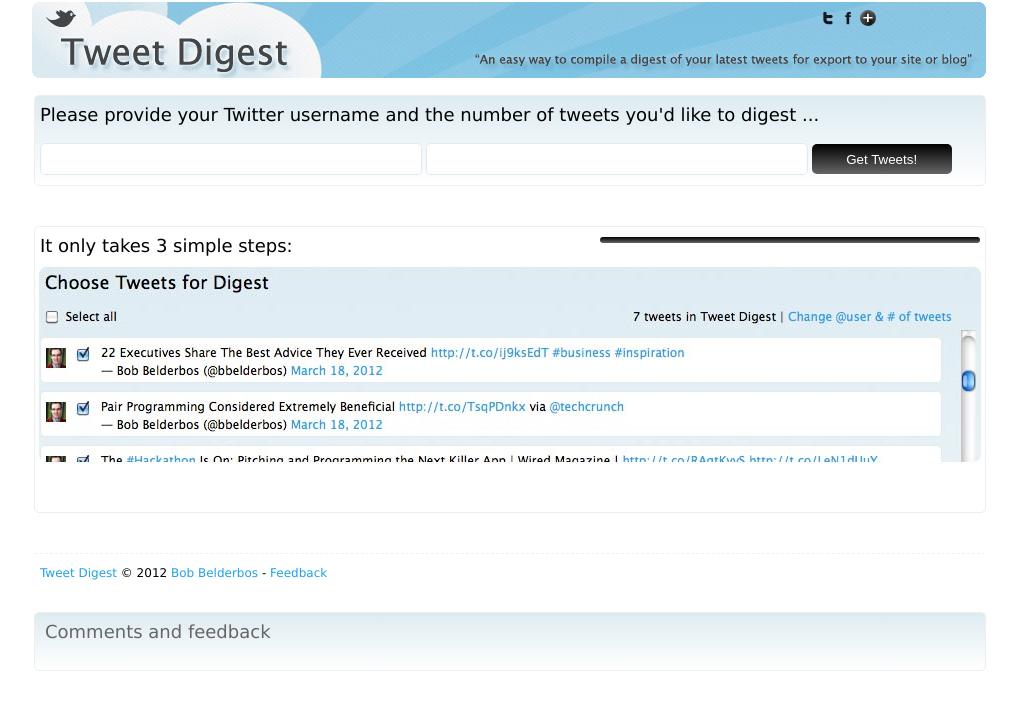
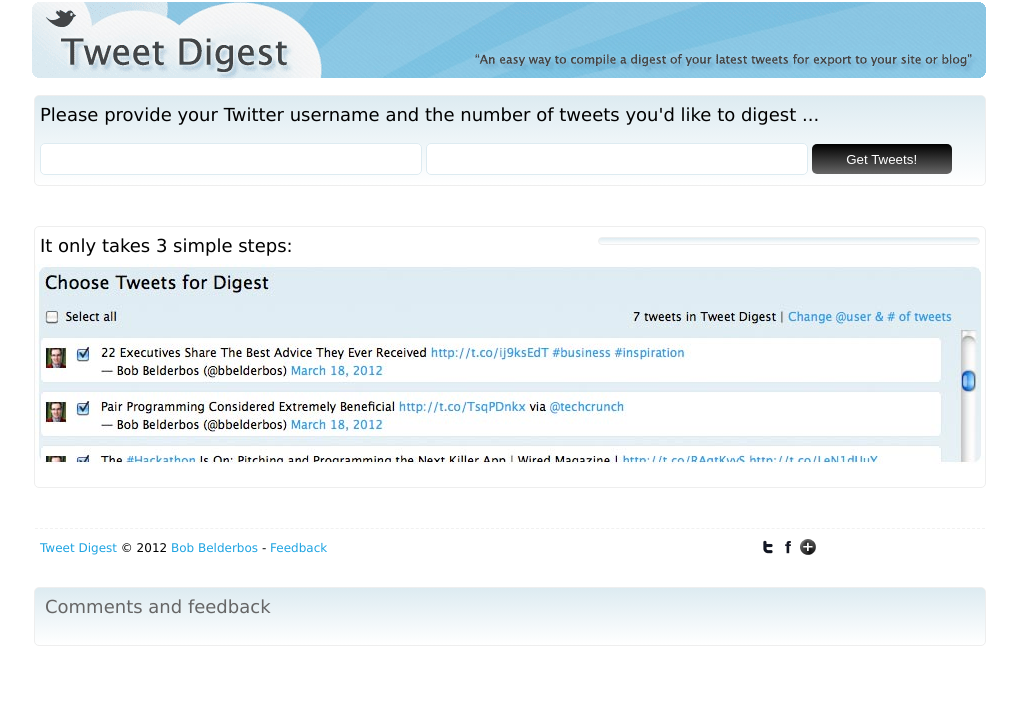
Before and after one commit to bbelderbos/Tweet-Digest, a PHP site: page / in a window 1280 px wide. Shown: the top 710 px of the page, without its empty margins (130-1147 px from the left). Run offline with PHP 8.4, Linux system fonts and the light colour scheme; some libraries are stand-ins or nearby versions.

Commit message:
delay slideshow 4 sec, share buttons at the bottom, gradient change in slideshow

```diff
--- a/css/style.css
+++ b/css/style.css
@@ -14,14 +14,13 @@
 #title {
   float: right;
   width: 364px;
-  color: #fff;
-  background-color: #666;
+  background-color: #666666;
   font-size: 1em;
   padding: 3px 8px;
   margin: 10px 5px;
 }
 h2#fbHeader {
-  color: #666;
+  color: #666666;
   padding: 0px 5px;
 }
 a {
@@ -55,19 +54,19 @@
   width: 140px;
   border: none;
 }
-.submit, #title {
-  background: #000; /* Old browsers */
-	background: -moz-linear-gradient(top,  #000 0%, #666 100%); /* FF3.6+ */
-	background: -webkit-gradient(linear, left top, left bottom, color-stop(0%,#000), color-stop(100%,#666)); /* Chrome,Safari4+ */
-	background: -webkit-linear-gradient(top, #000 0%,#666 100%); /* Chrome10+,Safari5.1+ */
-	background: -o-linear-gradient(top,  #000 0%,#666 100%); /* Opera 11.10+ */
-	background: -ms-linear-gradient(top, #000 0%,#666 100%); /* IE10+ */
-	background: linear-gradient(top, #000 0%,#666 100%); /* W3C */
-	filter: progid:DXImageTransform.Microsoft.gradient( startColorstr='#000', endColorstr='#666',GradientType=0 ); /* IE6-9 */
+.submit {
+  background: #000000; /* Old browsers */
+	background: -moz-linear-gradient(top,  #000000 0%, #666666 100%); /* FF3.6+ */
+	background: -webkit-gradient(linear, left top, left bottom, color-stop(0%,#000000), color-stop(100%,#666666)); /* Chrome,Safari4+ */
+	background: -webkit-linear-gradient(top, #000000 0%,#666666 100%); /* Chrome10+,Safari5.1+ */
+	background: -o-linear-gradient(top,  #000000 0%,#666666 100%); /* Opera 11.10+ */
+	background: -ms-linear-gradient(top, #000000 0%,#666666 100%); /* IE10+ */
+	background: linear-gradient(top, #000000 0%,#666666 100%); /* W3C */
+	filter: progid:DXImageTransform.Microsoft.gradient( startColorstr='#000000', endColorstr='#666666',GradientType=0 ); /* IE6-9 */
 }
 
 .submit:hover {
-  color: #000;
+  color: #000000;
   background-color: #ccc;
 }
 
@@ -76,7 +75,7 @@
   width: 950px;
 }
 
-#twitter, #feedback {
+#twitter, #feedback, #title {
   overflow: hidden;
   border: 1px solid #eee;
 	background: #ddebf1; /* Old browsers */
@@ -137,13 +136,13 @@
 
 .defaultText {/*font-family: Georgia;*/ color: #999;}
 .defaultTextActive { color: #a1a1a1; font-style: italic; }
-#feedback {width: 940px; padding: 5px; margin: 20px auto;}
+#feedback { clear: both; width: 940px; padding: 5px; margin: 20px auto;}
 #fbcomments {float: left; margin-top: 20px;  }
 #twcomment {float: right; margin: 0 5px; }
 
 #slideshowWrapper {
   border: 1px solid #eee;
-  width: 950px; height: 285px;
+  width: 950px; height: 260px;
   clear: both; margin: 40px auto;
 }
 #slideshow {
@@ -154,6 +153,5 @@
   margin: 20px auto 0 auto; padding: 10px 5px;
   border-top: 1px dashed #f1f1f1;  }
 
-#shareHome {position: absolute; top: 10px; right: 110px;
-  clear: both;  width: 220px; margin: 0 auto; }
+#shareHome { width: 220px; float: right; }
 #buttons, .fb-like {float: left; }
--- a/footer.html
+++ b/footer.html
@@ -18,7 +18,21 @@
        &copy; 2012
        <a href='http://bobbelderbos.com' title='site of developer' target='_blank'>Bob Belderbos</a>
         - <a id="commentToggle" href="index.php">Feedback</a>
-    </div>
+
+        <div id="shareHome">
+
+          <div class="fb-like" data-send="true" data-href="http://tweetdigest.net" data-layout="button_count" data-width="100" data-show-faces="false"></div>
+
+          <div id="buttons">
+            <a href="http://twitter.com/home?status=http%3A%2F%2Ftweetdigest.net+-+Twitter+Digest+%7C+a+tool+to+compile+your+favorite+tweets+for+export+to+your+site+or+blog+-+via+%40bbelderbos"
+         target="_blank"><img src="img/twitter-icon.png"></a>
+            <a href="http://facebook.com/sharer.php?u=http://tweetdigest.net&t=Twitter+Digest+%7C+a+tool+to+compile+your+favorite+tweets+for+export+to+your+site+or+blog"
+         target="_blank"><img src="img/facebook-icon.png"></a>
+            <a href="javascript:(function(){var w=480;var h=480;var x=Number((window.screen.width-w)/2);var y=Number((window.screen.height-h)/2);window.open('https://plusone.google.com/_/+1/confirm?hl=en&url='+encodeURIComponent(location.href)+'&title='+encodeURIComponent(document.title),'','width='+w+',height='+h+',left='+x+',top='+y+',scrollbars=no');})();"><img src="img/plus-icon.png" alt="Share on Google+" /></a>
+          </div>
+        </div>
+
+    </div><!-- end footer -->
 
     <div id="feedback">
       <h2 id="fbHeader">Comments and feedback</h2>
--- a/header.html
+++ b/header.html
@@ -49,16 +49,3 @@
       }(document, 'script', 'facebook-jssdk'));</script>
 
     <h1><a href="index.php" title="go home"><img src="img/banner.png" alt="Twitter Digest: an easy way to compile a digest of your latest tweets for export to your site or blog"></a></h1>
-
-    <div id="shareHome">
-
-      <div class="fb-like" data-send="true" data-href="<?php echo $baseUrl; ?>" data-layout="button_count" data-width="100" data-show-faces="false"></div>
-
-      <div id="buttons">
-        <a href="http://twitter.com/home?status=<?php echo urlencode("$baseUrl - $title - via @bbelderbos"); ?>"
-          target="_blank"><img src="img/twitter-icon.png"></a>
-        <a href="http://facebook.com/sharer.php?u=<?php echo $baseUrl; ?>&t=<?php echo urlencode($title); ?>"
-          target="_blank"><img src="img/facebook-icon.png"></a>
-        <a href="javascript:(function(){var w=480;var h=480;var x=Number((window.screen.width-w)/2);var y=Number((window.screen.height-h)/2);window.open('https://plusone.google.com/_/+1/confirm?hl=en&url='+encodeURIComponent(location.href)+'&title='+encodeURIComponent(document.title),'','width='+w+',height='+h+',left='+x+',top='+y+',scrollbars=no');})();"><img src="img/plus-icon.png" alt="Share on Google+" /></a>
-      </div>
-    </div>
--- a/js/scripts.js
+++ b/js/scripts.js
@@ -1,7 +1,7 @@
 $(document).ready(function() {
 
   $('#slideshow').cycle({
-    delay:  3000,
+    delay:  4000,
     speed:  500,
     before: onBefore
   })
```
Also changed, not shown: experiment/tweet_embed.html (+1 -1 lines).
